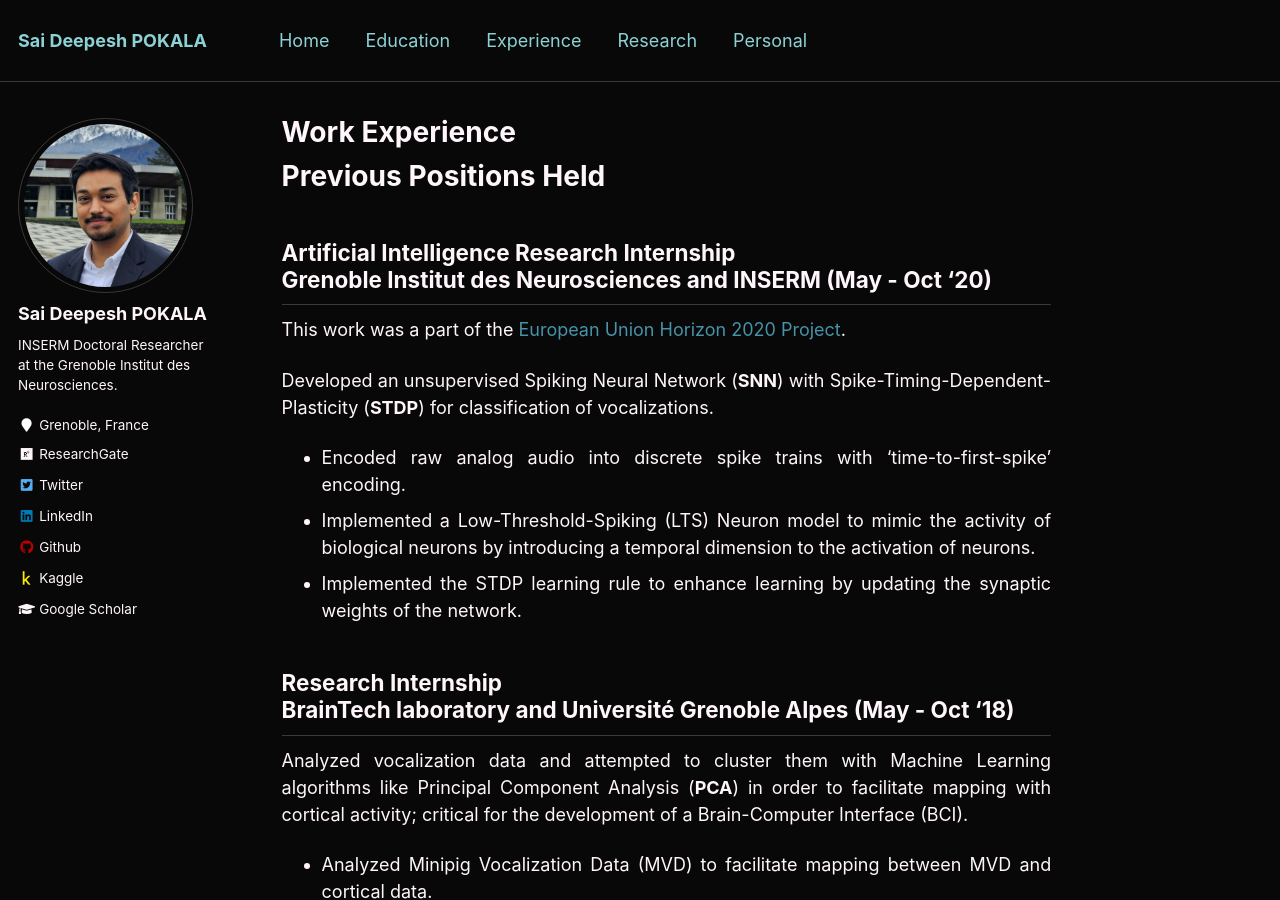
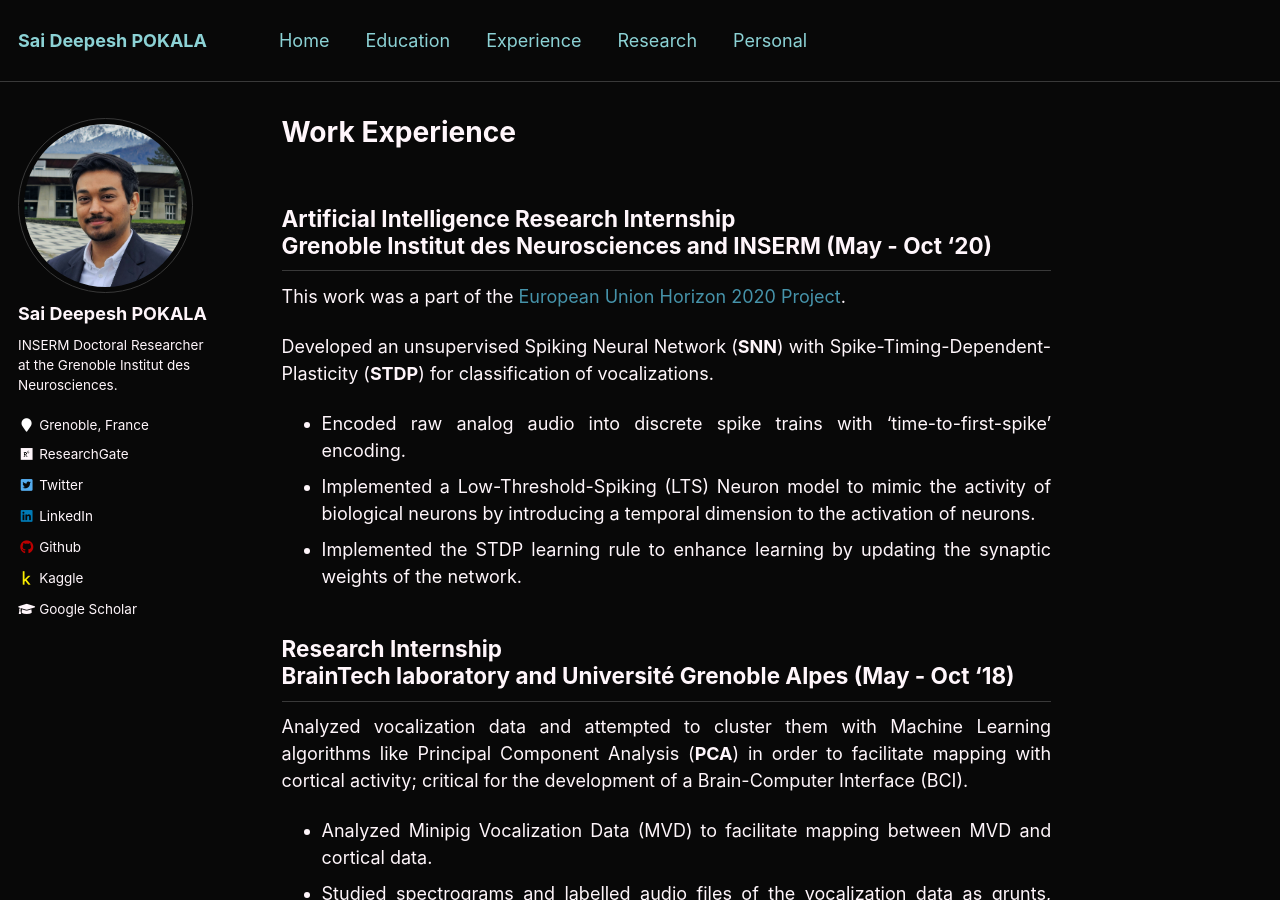
Before and after one commit to saideepesh/saideepesh.github.io, a Jekyll site: the page built from _pages/experience.md, in a window 1280 px wide and 900 px high. Built offline with Jekyll 4.4.1, drawn with Linux system fonts in a browser that asks for light colours.

Commit message:
Update experience.md

```diff
--- a/_pages/experience.md
+++ b/_pages/experience.md
@@ -5,7 +5,6 @@ author_profile: true
 classes: wide
 ---
 
-# Previous Positions Held
 <!--
 * **Artificial Intelligence Research Intern**, [INSERM](https://www.inserm.fr/en){:target="_blank" rel="noopener"} - Grenoble, France (May - Oct 2020)
 * **Research Intern**, [INSERM](https://www.inserm.fr/en){:target="_blank" rel="noopener"} - Grenoble, France (May - Oct 2018)
```
